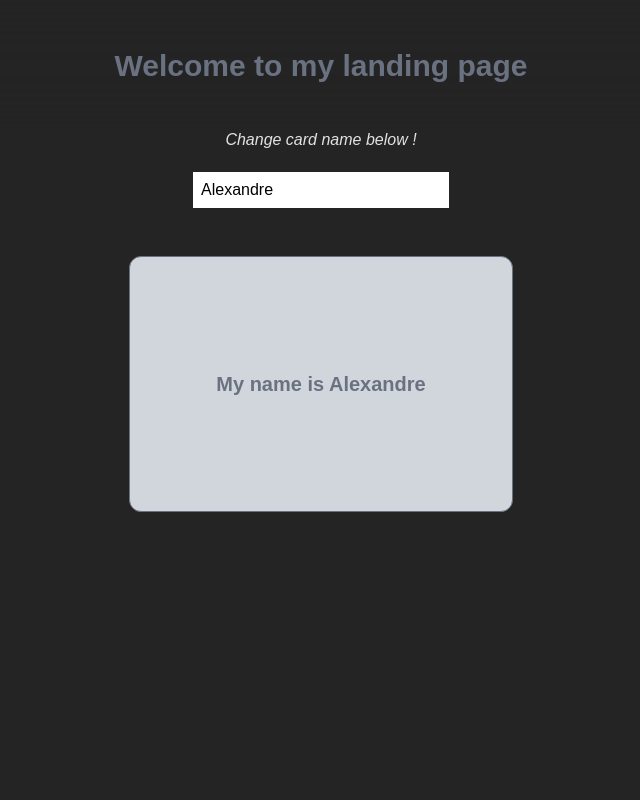
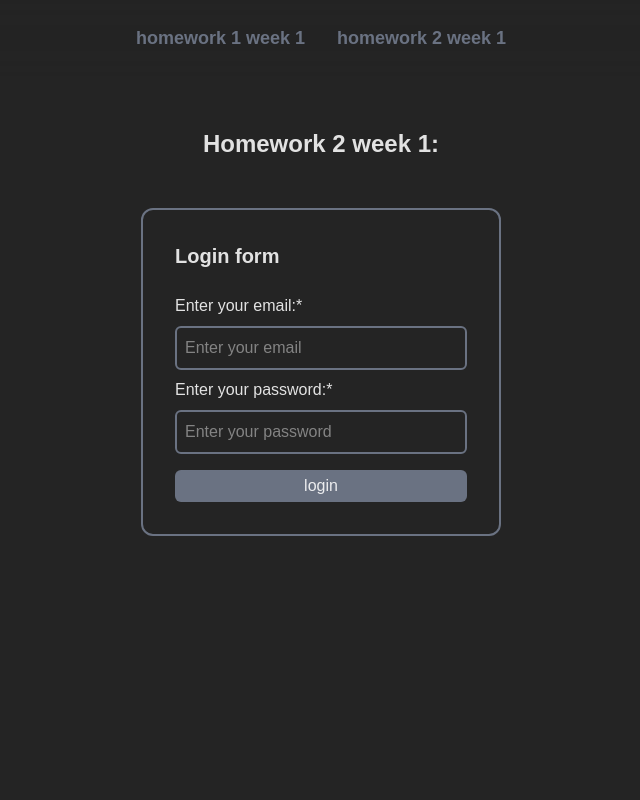
Before and after one commit to aFrancineau75/react-lvl2-homework, a React (Vite) app in the folder w1/: page /w1-h2 in a window 1280 px wide. Shown: the top 800 px of the page, without its empty margins (319-959 px from the left). Built offline with nearby package versions, Linux system fonts and the light colour scheme.

Commit message:
add homework2

```diff
--- a/w1/package.json
+++ b/w1/package.json
@@ -13,6 +13,7 @@
     "@tailwindcss/vite": "^4.1.8",
     "react": "^19.1.0",
     "react-dom": "^19.1.0",
+    "react-router-dom": "^7.6.2",
     "tailwindcss": "^4.1.8"
   },
   "devDependencies": {
--- a/w1/src/App.tsx
+++ b/w1/src/App.tsx
@@ -1,12 +1,22 @@
 
-import Home from "./pages/Home"
+import Home from "./pages/Home";
+import LoginPage from "./pages/LoginPage";
+import {BrowserRouter as Router, Routes, Route} from "react-router-dom";
+import Header from "./components/Header";
 
 function App() {
 
   return (
-    <>
-      <Home />
-    </>
+    <Router>
+      <div className="flex flex-col">
+        <Header />
+      <Routes>
+          <Route path='/' element={<Home/>}></Route>
+          <Route path='/w1-h2' element={<LoginPage />} ></Route>
+      </Routes>
+      </div>
+
+    </Router>
   )
 }
 
--- a/w1/src/components/Header.tsx
+++ b/w1/src/components/Header.tsx
@@ -1,9 +1,14 @@
+import { Link } from "react-router-dom"
+
 const Header = () => {
   return (
-    <header className='w-full fixed top-0 flex justify-center py-8 backdrop-blur-3xl'>
-        <h1 className="text-xl p-4 lg:text-3xl font-bold text-gray-500">
-            Welcome to my landing page
-        </h1>
+    <header className='w-full fixed top-0 flex justify-center py-2 backdrop-blur-3xl'>
+        <Link to={'/'} className="text-md p-4 lg:text-lg font-bold text-gray-500 hover:text-white">
+            homework 1 week 1
+        </Link>
+        <Link to={'/w1-h2'} className="text-md p-4 lg:text-lg font-bold text-gray-500 hover:text-white">
+            homework 2 week 1
+        </Link>
     </header>
   )
 }
--- /dev/null
+++ b/w1/src/components/LoginForm.tsx
@@ -0,0 +1,53 @@
+import {useState, useEffect} from 'react'
+
+export interface loginForm{
+    email:string;
+    password:string;
+}
+
+interface loginProps {
+    onSubmit: (data:loginForm) => void;
+}
+
+const LoginForm = ({onSubmit}:loginProps) => {
+    const [ email, setEmail ] = useState<string>("");
+    const [ password, setPassword ] = useState<string>("");
+
+    const handleEmail = (event:React.ChangeEvent<HTMLInputElement>) => {
+        setEmail(event.target.value);
+        localStorage.setItem('email', event.target.value);
+    };
+    const handlePassword = (event:React.ChangeEvent<HTMLInputElement>) => {
+        setPassword(event.target.value);
+        localStorage.setItem('password',event.target.value);
+    };
+
+    useEffect(()=>{
+        const email = localStorage.getItem('email') || '';
+        const password = localStorage.getItem('password') || '';
+        setEmail(email);
+        setPassword(password);
+    }, []);
+
+
+  return (
+    <section className='min-w-sm flex items-center flex-col'>
+        <form onSubmit={(e) => {
+                e.preventDefault();
+                onSubmit({ email, password });
+            }}
+            className='grid grid-rows-auto gap-2 mt-12 w-90 p-8 border border-2 border-gray-500 rounded-xl'>
+            <h3 className='text-xl font-bold mb-4'>Login form</h3>
+            <label htmlFor="email">Enter your email:*</label>
+            <input type="email" id='email' placeholder='Enter your email' value={email} className='w-full p-2 border border-2 border-gray-500 rounded-md' onChange={handleEmail}  required={true} />
+            <label htmlFor="password">Enter your password:*</label>
+            <input type="password" id='password' placeholder='Enter your password' value={password} className='w-full p-2 border border-2 border-gray-500 rounded-md' onChange={handlePassword} required={true} />
+            <button type='submit' className={`w-full ${ password === '' || email=== '' ? 'bg-gray-500': 'bg-blue-500 hover:bg-blue-600'} h-8 rounded-md mt-2`} >
+                login
+            </button>
+        </form>
+    </section>
+  )
+}
+
+export default LoginForm
--- a/w1/src/pages/Home.tsx
+++ b/w1/src/pages/Home.tsx
@@ -1,5 +1,4 @@
 import React, { useState } from 'react';
-import Header from "../components/Header";
 import Card from "../components/Card";
 import Footer from '../components/Footer';
 
@@ -10,9 +9,9 @@ const Home = () => {
     }
   return (
     <div className='flex flex-col'>
-      <Header />
       <main className='w-full  min-h-[100vh] flex items-center mt-32 flex-col'>
-        <div className='grid grid-rows-2 gap-2 '>
+        <div className='grid grid-rows-3 gap-2 '>
+          <h1 className='font-light flex justify-center' >Week 1 homework 1 </h1>
           <h3 className='font-thin italic flex justify-center'> Change card name below !</h3>
           <input type="text" value={name} onChange={handleValue} className='bg-white w-64 text-black pl-2 py-1.5 flex '/>
         </div>
--- /dev/null
+++ b/w1/src/pages/LoginPage.tsx
@@ -0,0 +1,32 @@
+import { useState } from "react";
+import LoginForm, { type loginForm } from "../components/LoginForm";
+
+
+const LoginPage = () => {
+    const [isSubmit,setIsSubmit] = useState<boolean>(false);
+    const [email,setEmail] = useState<string>('');
+    const [password,setPassword] = useState<string>('');
+
+    const handleSubmit = (data:loginForm) => {
+        setEmail(data.email);
+        setPassword(data.password);
+        setIsSubmit(true);
+    }
+  return (
+    <main className="w-full flex-col flex items-center mt-24 h-[100vh]">
+        <h1 className="font-bold text-2xl mt-8" >Homework 2 week 1:</h1>
+        <LoginForm onSubmit={handleSubmit}/>
+        {
+            isSubmit&& (
+                <div className="flex flex-col mt-12">
+                    <strong className="text-xl">Summary:</strong>
+                    <p>email: {email}</p>
+                    <p>password: {password}</p>
+                </div>
+            )
+        }
+    </main>
+  )
+}
+
+export default LoginPage
```
Also changed, not shown: 1 other file (tests, documents, lock files or other folders).
